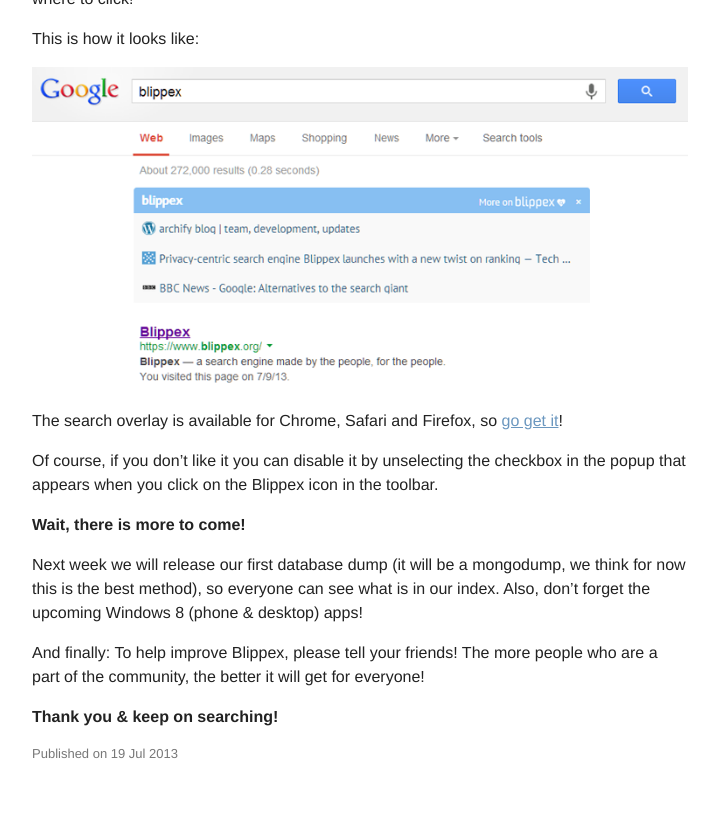
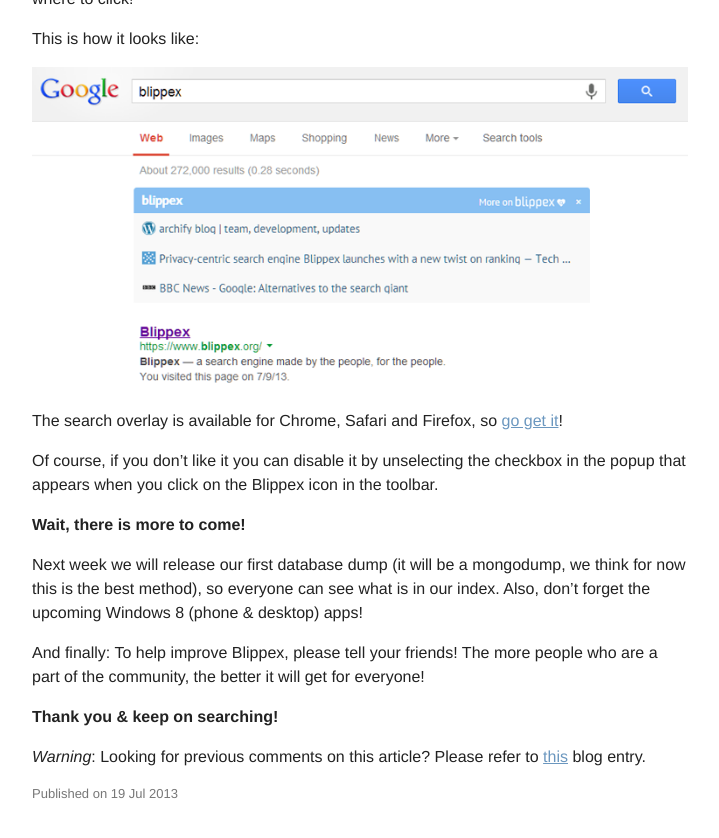
Before and after one commit to blippex/blippex.github.io, a Jekyll site: the page built from _posts/2013-07-19-one-week-of-blippex.markdown, in a window 1280 px wide and 900 px high, scrolled down 1093 px. Shown: the top 838 px of the window, without its empty margins (280-999 px from the left). Built offline with Jekyll 4.4.1, drawn with Linux system fonts in a browser that asks for light colours; comment, search, counter and statistics services are not loaded.

Commit message:
Now linking to old blog.archify.com blog entries

```diff
--- a/_posts/2013-07-19-one-week-of-blippex.markdown
+++ b/_posts/2013-07-19-one-week-of-blippex.markdown
@@ -34,3 +34,5 @@
 And finally: To help improve Blippex, please tell your friends! The more people who are a part of the community, the better it will get for everyone!
 
 **Thank you &amp; keep on searching!**
+
+*Warning*: Looking for previous comments on this article? Please refer to [this](http://blog.archify.com/2013/07/19/one-week-of-blippex-125k-searches-tons-of-press-and-a-search-overlay/) blog entry.
--- a/_posts/2013-07-20-launch.markdown
+++ b/_posts/2013-07-20-launch.markdown
@@ -52,3 +52,5 @@
 
 Gerald & Max
 PS: Why the heart in the Blippex logo? Only humans have a heart!
+
+*Warning*: Looking for previous comments on this article? Please refer to [this](http://blog.archify.com/2013/07/11/a-search-engine-built-by-the-crowd-that-does-not-suck/) blog entry.
```
Also changed, not shown: 2 other files.
